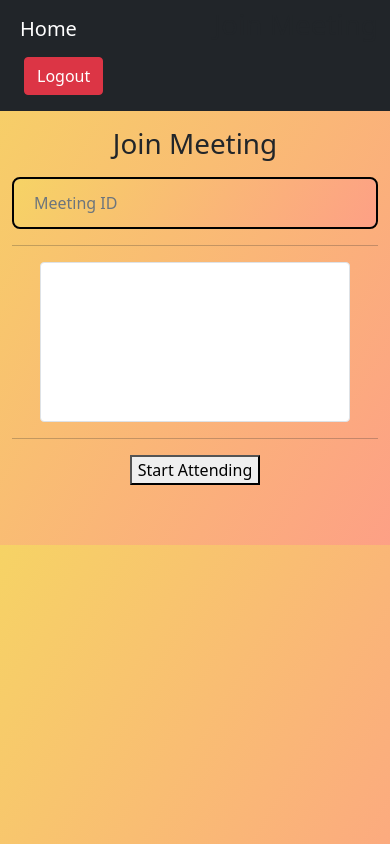
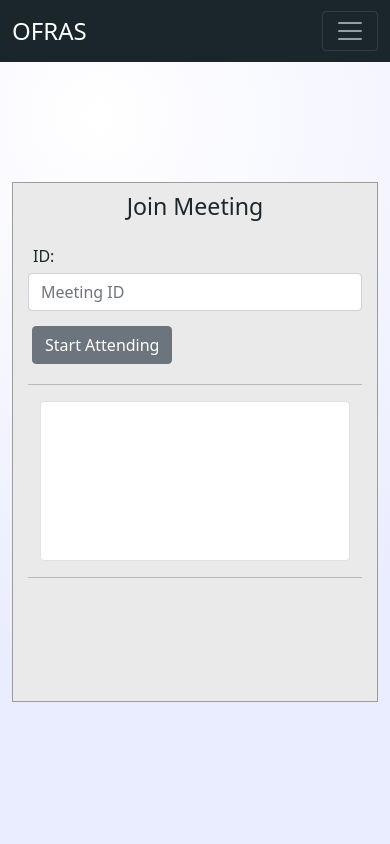
Before and after one commit to patil5018/Online-attendence-system, a Flask app: page /student/join_meeting in a window 390 px wide. Run offline with Flask 2, Linux system fonts and the light colour scheme; the visitor is signed in with stand-in values (Sample User, id 1); parts of the project's set-up code (start-up, migrations or seed data) failed here and were passed over; some libraries are stand-ins or nearby versions.

Commit message:
new template to be added after this

```diff
--- a/static/studentJoinMeeting.js
+++ b/static/studentJoinMeeting.js
@@ -1,5 +1,5 @@
 
-const btn = document.createElement("button");
+const btn = document.getElementById("sub1");
 btn.innerText = "Start Attending"
 btn.addEventListener("click", registerMeeting)
 
@@ -58,7 +58,7 @@ function verifyAttendence(meetingId, image) {
 }
 
 
-document.getElementById("formOne").appendChild(btn)
+//document.getElementById("formOne").appendChild(btn)
 
 function onSubmt() {
 
--- a/templates/home.html
+++ b/templates/home.html
@@ -122,10 +122,10 @@
       </div>
       <div class="carousel-inner">
         <div class="carousel-item active">
-          <img src="assets/S1.jpg" class="d-block w-100" alt="slide 1">
+          <img src="../assets/S1.jpg" class="d-block w-100" >
         </div>
         <div class="carousel-item">
-          <img src="assets\S1.jpg" class="d-block w-100" alt="slide 2">
+          <img src="assets/S2.jpg" class="d-block w-100" alt="slide 2">
         </div>
         <div class="carousel-item">
           <img src="assets/S3.jpg" class="d-block w-100 carImage" alt="slide 3">
--- a/templates/student_join_meeting.html
+++ b/templates/student_join_meeting.html
@@ -9,56 +9,151 @@
 
     <title>Join Meeting</title>
     <style>
-      button {
-        margin-bottom: 60px;
+      html,
+      body {
+        height: 100%;
       }
 
-      #navHome{
-        text-decoration: none;
+      body {
+        background-image: radial-gradient(
+          circle 621px at 25.3% 13.8%,
+          rgba(255, 255, 255, 1) 0%,
+          rgba(234, 236, 255, 1) 90%
+        );
       }
-      input[type=text]{
-        background-image: linear-gradient(120deg, #f6d365 0%, #fda085 100%);
-        width: 100%;
-        padding: 12px 20px;
-        margin: 8px 0;
-        box-sizing: border-box;
 
-        border: 2px solid black;
-        border-radius: 8px;
+      a {
+        margin-right: 30px;
+        font-size: large;
+      }
+
+      nav,
+      footer {
+        background-color: #1b262c;
+      }
+
+      .nav-link a {
+        color: floralwhite;
+      }
+
+      .navbar-nav {
+        margin-right: auto;
+        margin-left: 70%;
+      }
+
+      .dropdown-item,
+      .dropdown-menu {
+        background-image: linear-gradient(
+          rgba(0, 0, 0, 0.5),
+          rgba(15, 15, 15, 0.4)
+        );
+        color: floralwhite;
+      }
+
+      .formLabel {
+        color: #1b262c;
+        padding: 5px;
+        padding-top: 10px;
+      }
+
+      #login .container #login-row #login-column #login-box {
+        margin-top: 120px;
+        max-width: 600px;
+        height: 520px;
+        border: 1px solid #9c9c9c;
+        background-color: #eaeaea;
+        padding-right: 15px;
+        padding-left: 15px;
+      }
+      #login .container #login-row #login-column #login-box #login-form {
+        padding: 20px;
+      }
+      #login
+        .container
+        #login-row
+        #login-column
+        #login-box
+        .login-form
+        #register-link {
+        margin-top: -85px;
+      }
 
 
+      footer {
+        margin-top: 5%;
+        padding: 15px 0 15px 0;
+        color: #eeeeee;
+        text-align: center;
+        font-family: "Indie Flower", cursive;
       }
-
     </style>
   </head>
-  <body style="background-image: linear-gradient(120deg, #f6d365 0%, #fda085 100%);;">
-    <nav class="navbar navbar-expand-lg  navbar-dark bg-dark">
+  <body>
+    <nav class="navbar sticky-top navbar-expand-lg navbar-dark">
       <div class="container-fluid">
-        <span class="p-2 fs-5 navbar-brand mb-0 h1"><a id="navHome" class="bg-transparent text-white" href="/">Home</a></span>
-        <h1 class="text-center">Join Meeting</h1>
+        <a class="navbar-brand" href="#" style="font-size: x-large;">OFRAS</a>
+        <button class="navbar-toggler" type="button" data-bs-toggle="collapse" data-bs-target="#navbarSupportedContent" aria-controls="navbarSupportedContent" aria-expanded="false" aria-label="Toggle navigation">
+          <span class="navbar-toggler-icon"></span>
+        </button>
+        <div class="collapse navbar-collapse" id="navbarSupportedContent">
+          <ul class="navbar-nav ">
+            <li class="nav-item">
+              <a class="nav-link active" aria-current="page" href="/">Home</a>
+            </li>
+            <li class="nav-item">
+              <a class="nav-link" href="/Aboutus">About Us</a>
+            </li>
+            <li class="nav-item dropdown">
+              <a class="nav-link dropdown-toggle" href="#" id="navbarDropdown" role="button" data-bs-toggle="dropdown" aria-expanded="false">
+                Select a role
+              </a>
+              <ul class="dropdown-menu" aria-labelledby="navbarDropdown">
+                <li><a class="dropdown-item" href="/student/login">Student</a></li>
+                <li><a class="dropdown-item" href="/teacher/login">Teacher</a></li>
+              </ul>
+            </li>
+            <li class="nav-item">
+              <a class="nav-link btn btn-danger" role="button" href="/student/logout" style="color:floralwhite;font-size: large;">Logout</a>
+            </li>
+          </ul>
         </div>
+      </div>
+    </nav>
 
-      <span class="mx-4 navbar-text">
-        <a class="btn btn-danger" href="/student/logout">Logout</a> </span>
-      </span>
-    </nav>
-    <h1 class="text-center my-3">Join Meeting</h1>
-
-    <div class="text-center form container" id="formOne">
+    <div id="login">
+      <div class="container">
+        <div
+          id="login-row"
+          class="row justify-content-center align-items-center">
+          <div id="login-column" class="col-md-6">
+            <div id="login-box" class="col-md-12">
+              <form id="formOne" class="form login-form " action="/student/login" method="post">
+                <h3 class="text-center formLabel">Join Meeting</h3>
+                <div class="form-group">
+                  <label for="username" class="formLabel">ID:</label
+                  ><br />
                   <input
-      class="form-control my-2"
                     type="text"
+                    class="form-control"
                     placeholder="Meeting ID"
                     name="meetingid"
                     id="meetingid"
                   />
-      <hr />
-
-      <video class="rounded img-fluid img-thumbnail mx-auto d-block" id="video"></video>
+                </div>
+                <div class="form-group">
+                  <a class="btn btn-secondary" id="sub1" style="margin: 4px; margin-top: 15px;">Join</a>
+                </div>
 
                 <hr />
+                <video class="rounded img-fluid img-thumbnail mx-auto d-block" id="video"></video>
+                <hr />
+              </form>
+            </div>
+          </div>
+        </div>
+      </div>
+    </div>
 
-    </div>
     <script src="https://cdnjs.cloudflare.com/ajax/libs/axios/0.21.1/axios.min.js"></script>
     <script src="/static/studentJoinMeeting.js"></script>
     <script src="https://cdn.jsdelivr.net/npm/bootstrap@5.0.1/dist/js/bootstrap.bundle.min.js" integrity="sha384-gtEjrD/SeCtmISkJkNUaaKMoLD0//ElJ19smozuHV6z3Iehds+3Ulb9Bn9Plx0x4" crossorigin="anonymous"></script>
```
Also changed, not shown: templates/1.html (added, +11 -0 lines), templates/S1.jpg (added), testdata/test.jpg. Lines whose indentation alone changed are shown as unchanged.
